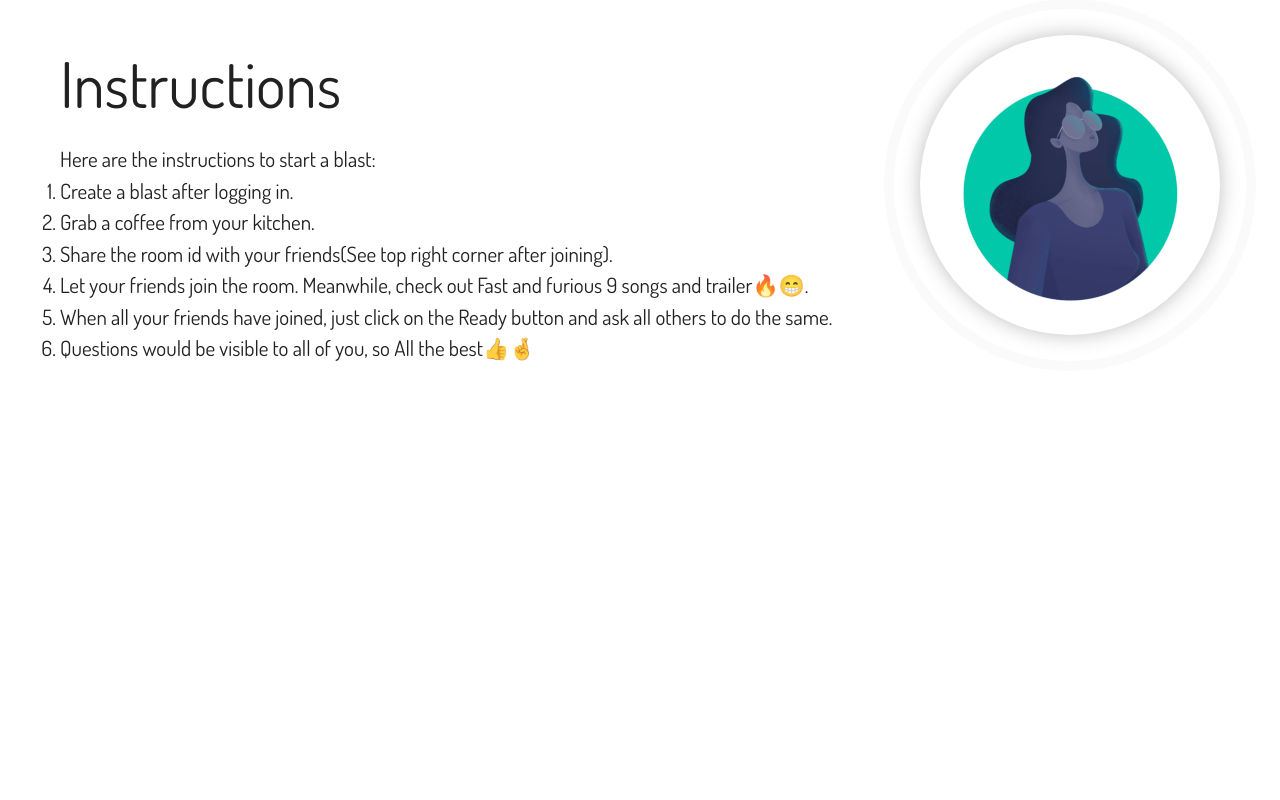
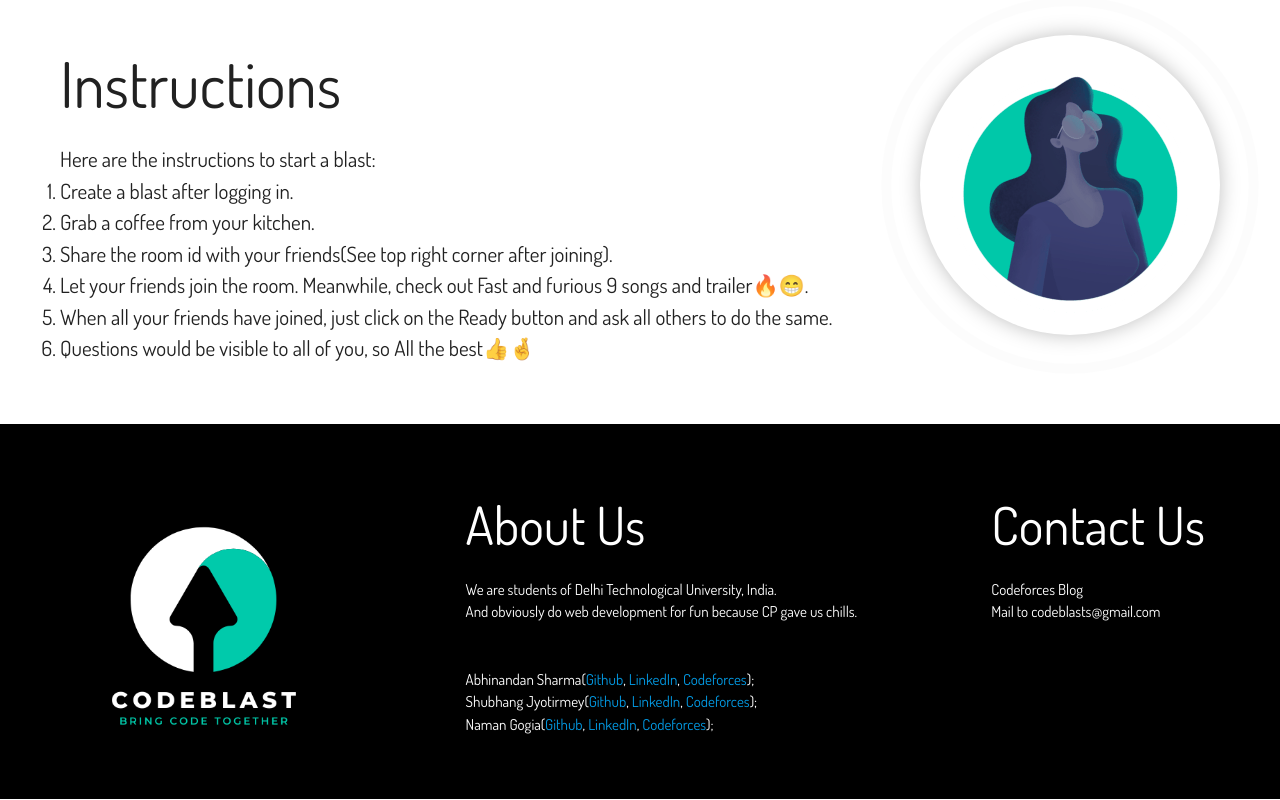
Before and after one commit to abhi-824/codeblast, a React (Create React App) app in the folder client/: page / in a window 1280 px wide. Shown: the part 933-1733 px from the top of the page. Before the commit the page ends 1357 px from the top, so only its background shows below. Built offline with nearby package versions, Linux system fonts and the light colour scheme; the HTML template or start-up script is replaced by a standard one.

Commit message:
Added Footer

```diff
--- a/client/public/index.html
+++ b/client/public/index.html
@@ -2,21 +2,21 @@
 <html lang="en">
   <head>
     <meta charset="utf-8" />
-    <link rel="icon" href="%PUBLIC_URL%/favicon.ico" />
+    <link rel="icon" href="resources/logo_dark.png" />
     <meta name="viewport" content="width=device-width, initial-scale=1" />
     <meta name="theme-color" content="#000000" />
     <meta
       name="description"
       content="Web site created using create-react-app"
     />
-    <link rel="apple-touch-icon" href="%PUBLIC_URL%/logo192.png" />
+    <link rel="apple-touch-icon" href="resources/logo_dark.png" />
 
     <link rel="manifest" href="%PUBLIC_URL%/manifest.json" />
     <!-- Compiled and minified CSS -->
     <link href="https://fonts.googleapis.com/icon?family=Material+Icons" rel="stylesheet">
     <link rel="stylesheet" href="https://cdnjs.cloudflare.com/ajax/libs/materialize/1.0.0/css/materialize.min.css">
 
-    <title>React App</title>
+    <title>CODEBLAST</title>
   </head>
   <body>
     <noscript>You need to enable JavaScript to run this app.</noscript>
--- a/client/src/components/Hero.js
+++ b/client/src/components/Hero.js
@@ -60,6 +60,27 @@ const Hero = () => {
           </div>
         </div>
       </div>
+      <footer>
+        <img src="resources/logo_light.png" alt />
+        <div className="about_us">
+          <h1>About Us</h1>
+          <p>We are students of Delhi Technological University, India.<br></br> And obviously do web development for fun because CP gave us chills.</p>
+          <br></br>
+          <br></br>
+          <ul>
+            <li>Abhinandan Sharma(<a href="https://github.com/abhi-824" target="_blank">Github</a>, <a href="https://www.linkedin.com/in/abhinandan-sharma-0a2633175/" target="_blank">LinkedIn</a>, <a href="https://codeforces.com/profile/abdude824" target="_blank">Codeforces</a>);</li>
+            <li>Shubhang Jyotirmey(<a href="https://github.com/shubhangjyotirmay" target="_blank">Github</a>, <a href="https://www.linkedin.com/in/shubhang-jyotirmay-383997196/" target="_blank">LinkedIn</a>, <a href="https://codeforces.com/profile/Lord_Invincible" target="_blank">Codeforces</a>);</li>
+            <li>Naman Gogia(<a href="https://github.com/naman114" target="_blank">Github</a>, <a href="https://www.linkedin.com/in/namangogia/" target="_blank">LinkedIn</a>, <a href="https://codeforces.com/profile/naman114" target="_blank">Codeforces</a>);</li>
+          </ul>
+        </div>
+        <div className="contact_us">
+          <h1>Contact Us</h1>
+          <ul>
+            <li>Codeforces Blog</li>
+            <li>Mail to codeblasts@gmail.com</li>
+          </ul>
+        </div>
+      </footer>
     </div>
   );
 };
--- a/client/src/css/hero.css
+++ b/client/src/css/hero.css
@@ -117,6 +117,36 @@ nav img {
 
 .instructions .image {
   padding: 2rem;
+}
+
+footer {
+  background: #000000;
+  font-family: "Dosis", sans-serif;
+  color: #ffffff;
+  display: -webkit-box;
+  display: -ms-flexbox;
+  display: flex;
+  padding: 2rem;
+  -webkit-box-pack: justify;
+      -ms-flex-pack: justify;
+          justify-content: space-between;
+  -webkit-box-align: start;
+      -ms-flex-align: start;
+          align-items: flex-start;
+  height: 25rem;
+}
+
+footer img {
+  max-width: 110%;
+  max-height: 110%;
+}
+
+footer h1 {
+  font-size: 3.5rem;
+}
+
+footer div {
+  margin-right: 3rem;
 }
 
 .request-loader {
--- a/client/src/css/hero.scss
+++ b/client/src/css/hero.scss
@@ -113,6 +113,26 @@ nav {
     padding: 2rem;
   }
 }
+footer{
+  background:$primary-color;
+  font-family: "Dosis", sans-serif;
+  color:$tertiary-color;
+  display:flex;
+  padding:2rem;
+  justify-content: space-between;
+  align-items:flex-start;
+  height:25rem;
+  img{
+    max-width:110%;
+    max-height:110%;
+  }
+  h1{
+    font-size:3.5rem;
+  }
+  div{
+    margin-right:3rem;
+  }
+}
 
 @mixin rings($duration, $delay) {
   opacity: 0;
```
Also changed, not shown: client/public/resources/index.html (deleted, +0 -12 lines), client/src/components/hero.html (+22 -0 lines), 1 other file (tests, documents, lock files or other folders).
